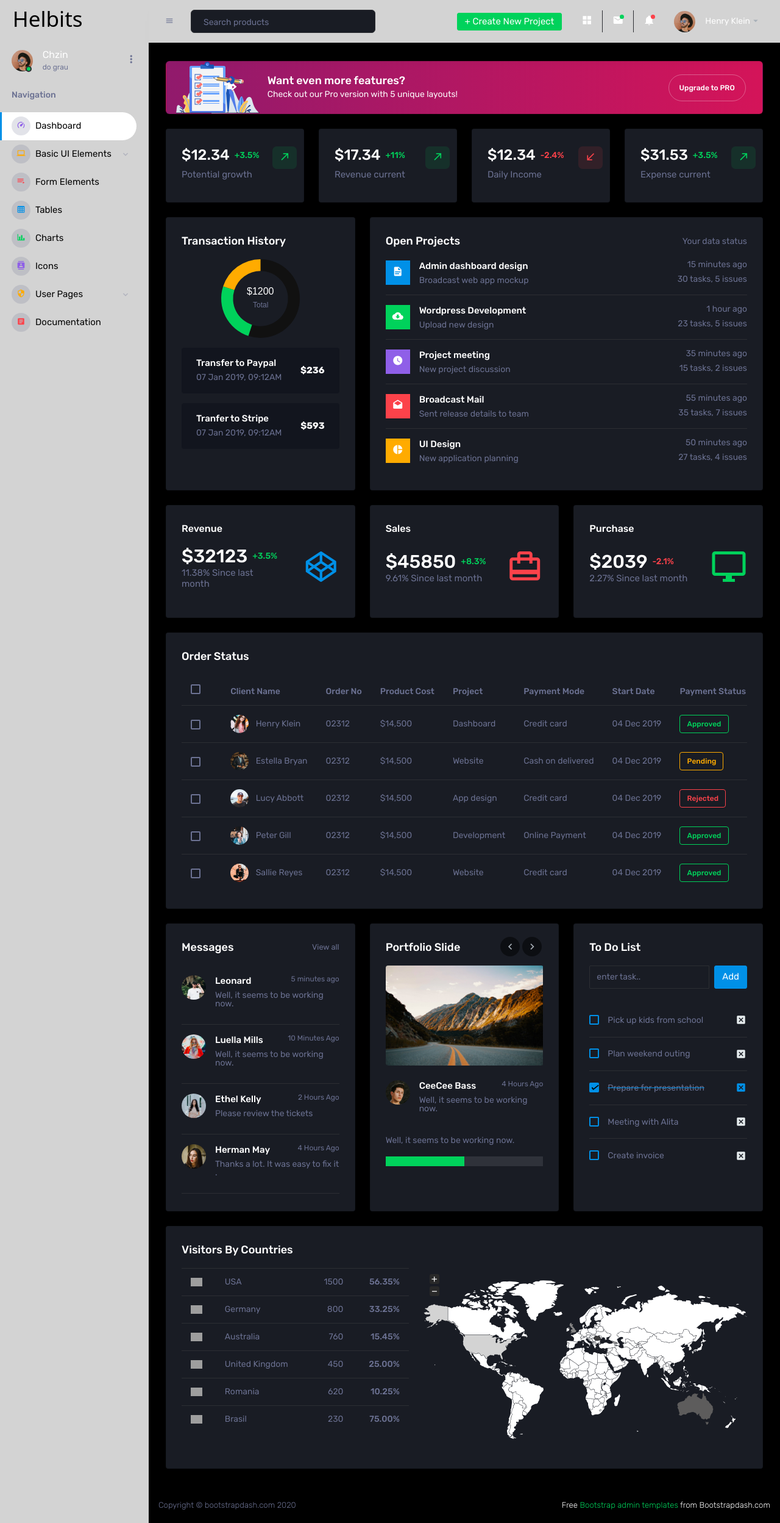
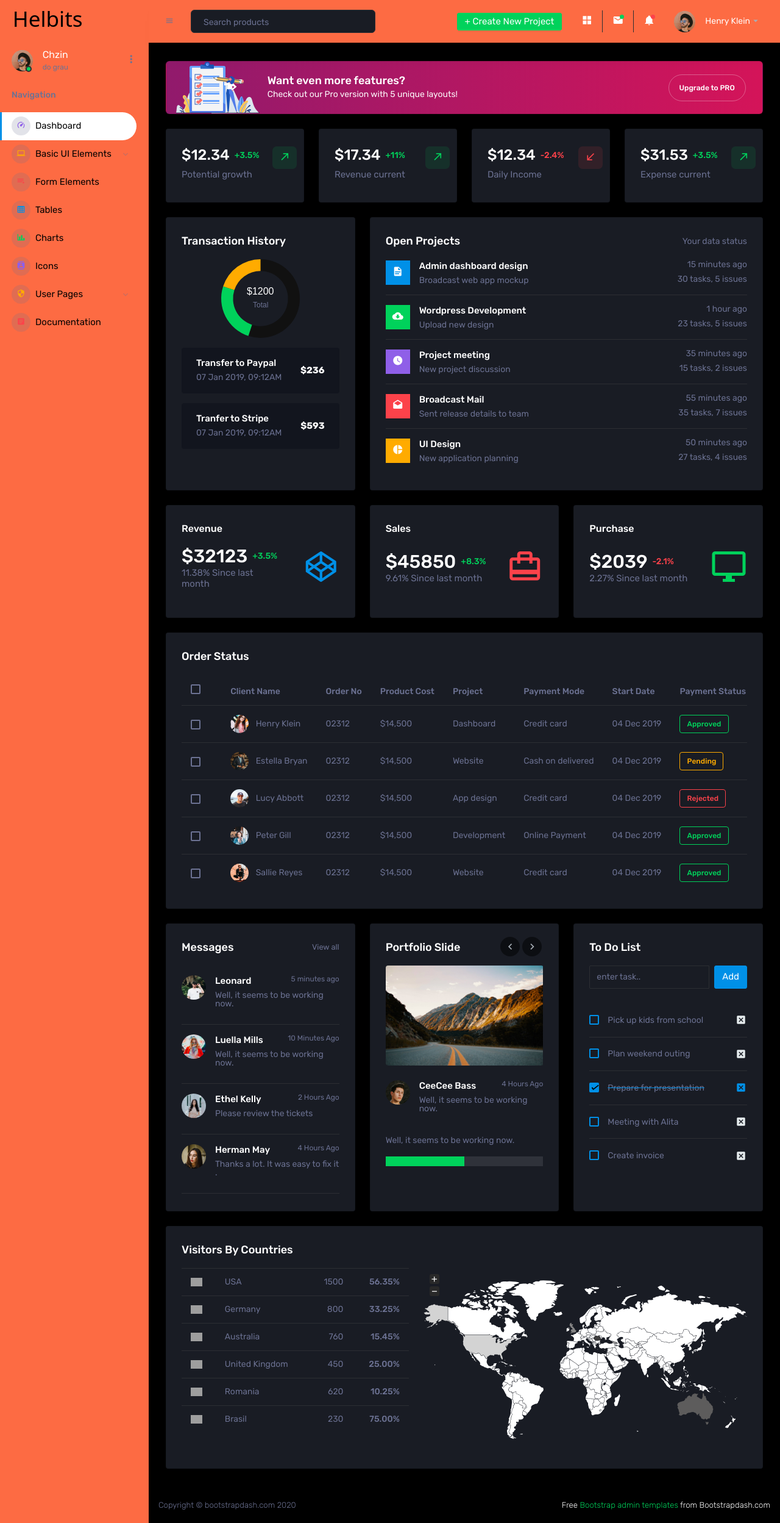
Before and after one commit to Carlos-Henrique-G/Helbits, a PHP site: page / in a window 1280 px wide. Shown: the whole page at 61% size. Run offline with PHP 8.4, Linux system fonts and the light colour scheme; some web fonts are replaced; grey boxes are pictures that could not be loaded.

Commit message:
Update customstyle.css

```diff
--- a/helbits/template/assets/css/customstyle.css
+++ b/helbits/template/assets/css/customstyle.css
@@ -1,13 +1,13 @@
 @import url('https://fonts.googleapis.com/css2?family=Honk&display=swap');
 
 .navbar{
-    background-color: lightgray;
+    background-color: #fd6b43;
 }
 .sidebar .sidebar-brand-wrapper{
-    background-color: lightgray;
+    background-color: #fd6b43;
 }
 .sidebar {
-    background-color: lightgray;
+    background-color: #fd6b43;
 }
 .sidebar .nav .nav-item.active > .nav-link {
     background: #ffffff;
```
